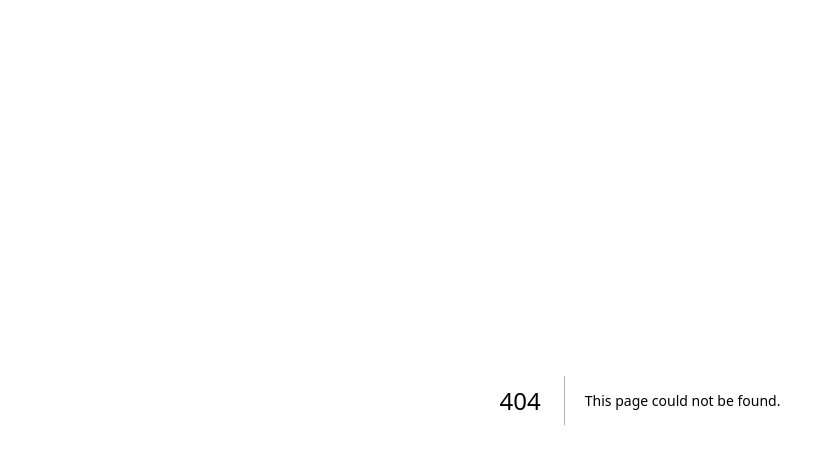
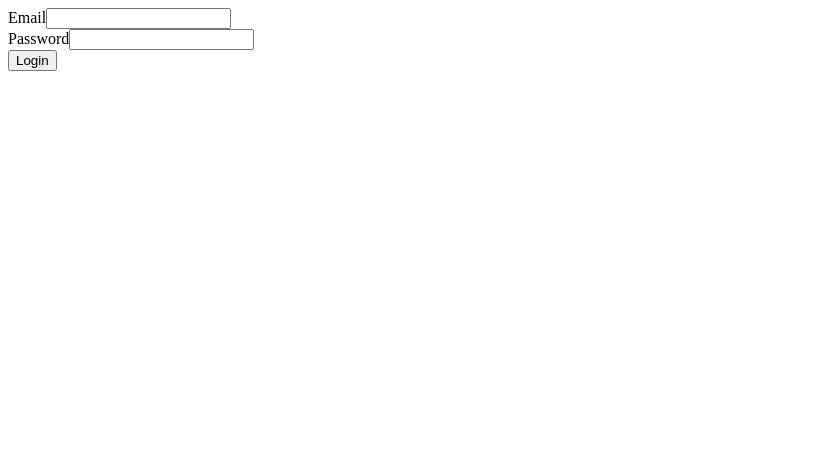
Before and after one commit to kuru-studio/kuru-studio-social-web, a Next.js app: page /login in a window 1280 px wide. Before the commit this address had no page. Shown: the top 464 px of the page, without its empty margins (0-835 px from the left). Built offline with nearby package versions, Linux system fonts and the light colour scheme.

Commit message:
create a simple login form using formik (no backend)

```diff
--- /dev/null
+++ b/app/login/page.tsx
@@ -0,0 +1,79 @@
+"use client";
+import React from 'react';
+import { withFormik } from 'formik';
+
+const LoginField = ({ type, name, label, value, onChange, onBlur, error, touched }) => (
+  <div>
+    <label>{label}</label>
+    <input
+      type={type}
+      name={name}
+      value={value}
+      onChange={onChange}
+      onBlur={onBlur}
+    />
+    {error && touched && <div id="feedback">{error}</div>}
+  </div>
+);
+
+const LoginForm = ({
+  values, touched, errors, handleChange, handleBlur, handleSubmit,
+}) => (
+  <form onSubmit={handleSubmit}>
+    <LoginField
+      type="email"
+      name="email"
+      label="Email"
+      value={values.email}
+      onChange={handleChange}
+      onBlur={handleBlur}
+      error={errors.email}
+      touched={touched.email}
+    />
+    <LoginField
+      type="password"
+      name="password"
+      label="Password"
+      value={values.password}
+      onChange={handleChange}
+      onBlur={handleBlur}
+      error={errors.password}
+      touched={touched.password}
+    />
+
+    <button type="submit">Login</button>
+  </form>
+);
+
+const LoginFormik = withFormik({
+  mapPropsToValues: () => ({
+    email: '',
+    password: '',
+  }),
+
+  validate: values => {
+    const errors = {};
+
+    if (!values.email) errors.email = 'Required';
+    if (!values.password) errors.password = 'Required';
+
+    return errors;
+  },
+
+  handleSubmit: (values, { setSubmitting }) => {
+    setTimeout(() => {
+      alert(JSON.stringify(values, null, 2));
+      setSubmitting(false);
+    }, 1000);
+  },
+
+  displayName: 'LoginForm',
+})(LoginForm);
+
+export default async function LoginPage() {
+  return (
+    <div>
+      <LoginFormik />
+    </div>
+  );
+}
```
